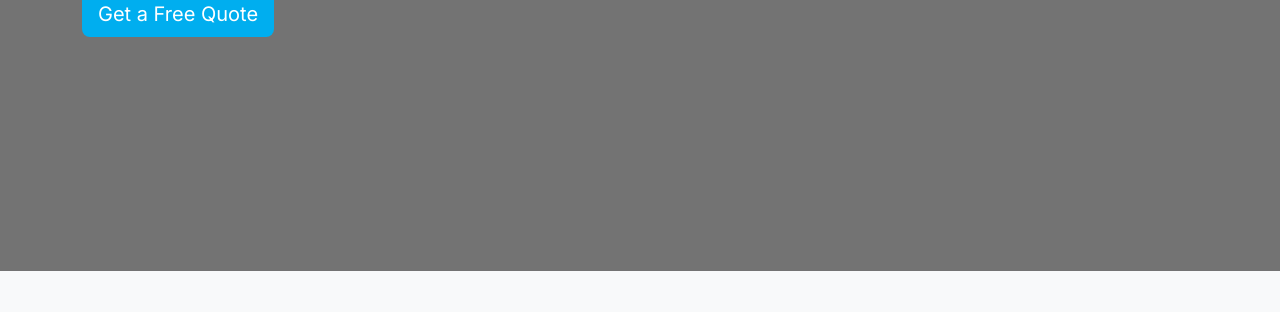
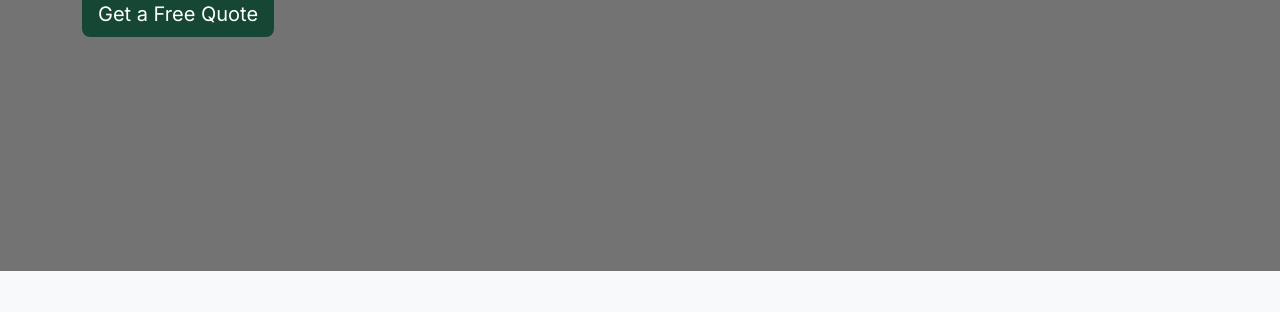
Before and after one commit to JackyeC/platinumscoops, a website: page index.html in a window 1280 px wide. Shown: the part 369-681 px from the top of the page. Drawn offline with nearby package versions, Linux system fonts and the light colour scheme; a script that the page names is missing.

Commit message:
Update index.html

```diff
--- a/index.html
+++ b/index.html
@@ -12,9 +12,21 @@
   <link rel="stylesheet" href="https://cdn.jsdelivr.net/npm/bootstrap-icons@1.11.3/font/bootstrap-icons.css">
   <style>
     :root{
-      --primary:#00AEEF;
-      --dark:#222;
-      --light:#f8f9fa;
+      --  --platinum:    #E5E4E2;
+  --baylor-gold: #FFB81C;
+  --baylor-green:#154734;
+  --rich-navy:   #1F2F44;
+  --dusty-rose:  #D9A5B3;
+  --powder-blue: #AFCBDE;
+  --soft-sage:   #C9D6CD;
+  --warm-clay:   #D38F66;
+  --rich-charcoal:#333333;
+
+  /* Default theme colors */
+  --primary: var(--baylor-green);
+  --secondary: var(--baylor-gold);
+  --dark: var(--rich-charcoal);
+  --light: var(--platinum);9fa;
     }
     body{
       font-family:'Inter',sans-serif;
```
